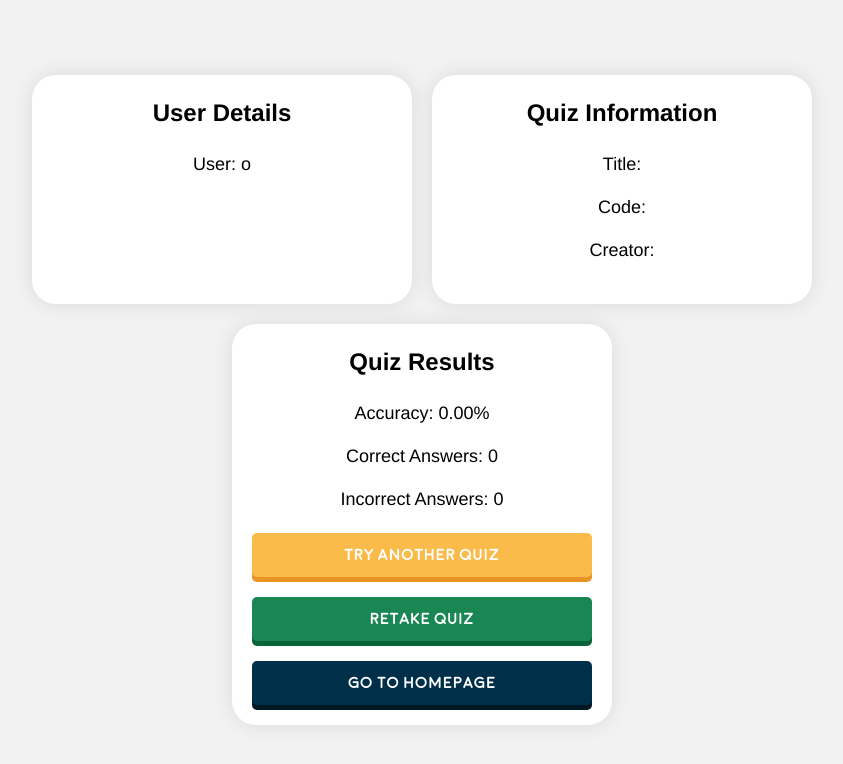
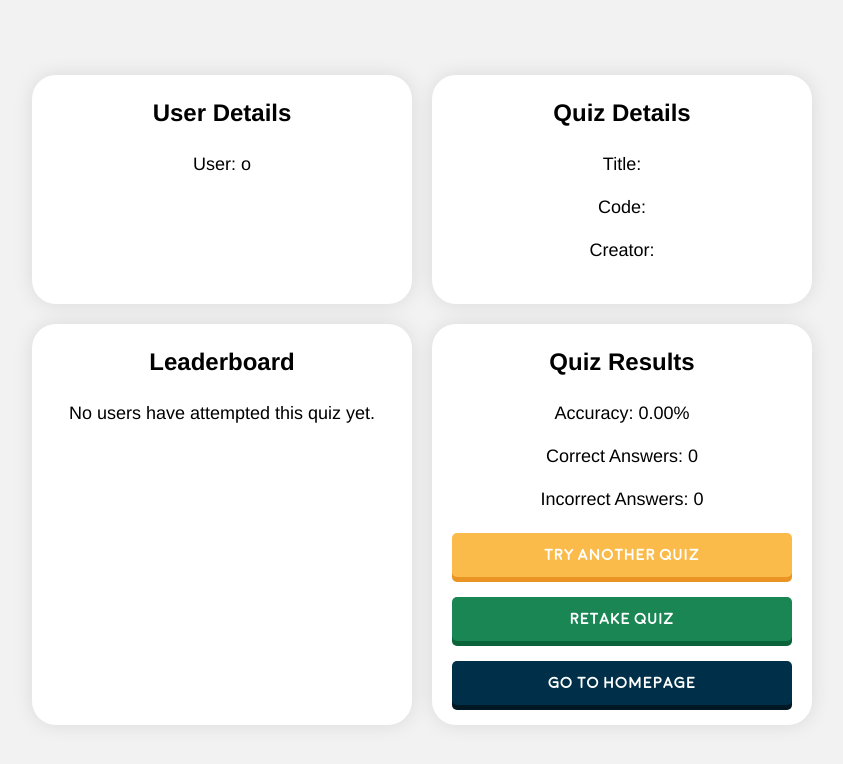
Before and after one commit to bakaraw/QuizWebsite, a PHP site: page /scoreQuiz.php?quizCode=106 in a window 1280 px wide. Shown: the top 764 px of the page, without its empty margins (218-1061 px from the left). Run offline with PHP 8.4, Linux system fonts and the light colour scheme; a user stored in the database is signed in; data comes from the database, SQL or seed files in the repository.

Commit message:
Update scoreQuiz.php

```diff
--- a/scoreQuiz.php
+++ b/scoreQuiz.php
@@ -18,12 +18,11 @@
                 if ($question) {
                     $totalQuestions++;
 
-                    // Assuming 'ChoiceA', 'ChoiceB', etc., are the column names in the database
                     if ($question['questiontype'] == "MCQ") {
-                        $correctAnswerColumn = $question['answer']; // e.g., "ChoiceA"
-                        $correctAnswerColumn = strtolower($correctAnswerColumn); // to lowercase
-                        $correctAnswerColumn = substr($correctAnswerColumn, 0, -1) . strtoupper(substr($correctAnswerColumn, -1)); // Capitalize last letter
-                        $correctAnswer = $question[$correctAnswerColumn]; // Access the content
+                        $correctAnswerColumn = $question['answer'];
+                        $correctAnswerColumn = strtolower($correctAnswerColumn);
+                        $correctAnswerColumn = substr($correctAnswerColumn, 0, -1) . strtoupper(substr($correctAnswerColumn, -1));
+                        $correctAnswer = $question[$correctAnswerColumn];
 
                         if (strcasecmp(trim($userAnswer), trim($correctAnswer)) == 0) {
                             $correctAnswers++;
@@ -37,48 +36,36 @@
             }
         }
 
-        // Calculate accuracy
         $accuracy = ($totalQuestions > 0) ? ($correctAnswers / $totalQuestions) * 100 : 0;
 
-        // Fetch quiz information
         $quizInfoStmt = $pdo->prepare("SELECT title, code, creator FROM quizlisttable WHERE code = ?");
         $quizInfoStmt->execute([$quizCode]);
         $quizInfo = $quizInfoStmt->fetch(PDO::FETCH_ASSOC);
 
-
-        // Fetch the existing score, if any
         $stmt = $pdo->prepare("SELECT score FROM quiz_scores WHERE username = ? AND code = ?");
         $stmt->execute([$username, $quizCode]);
+
         if ($stmt->rowCount() > 0) {
             $row = $stmt->fetch(PDO::FETCH_ASSOC);
             $existingScore = $row['score'];
             $cumulativeScore = $correctAnswers;
 
-            // Update the cumulative score
             $updateStmt = $pdo->prepare("UPDATE quiz_scores SET score = ? WHERE username = ? AND code = ?");
             $updateStmt->execute([$cumulativeScore, $username, $quizCode]);
         } else {
-            // If no existing score, insert the new score as is
             $insertStmt = $pdo->prepare("INSERT INTO quiz_scores (username, code, score) VALUES (?, ?, ?)");
             $insertStmt->execute([$username, $quizCode, $correctAnswers]);
         }
 
-        // decrese attempts when submitting
         $decrement_value = 1;
-        // Prepare and execute the SELECT query
         $stmt = $pdo->prepare("SELECT max_attempts FROM quizlisttable WHERE code = :quizcode");
         $stmt->bindParam(':quizcode', $quizCode);
         $stmt->execute();
 
-        // Check if there are rows returned by the SELECT query
         if ($stmt->rowCount() > 0) {
-            // Fetch the result
             $row = $stmt->fetch(PDO::FETCH_ASSOC);
 
-            // Check if max_attempts is not unlimited (-1)
             if ($row['max_attempts'] != -1) {
-                // Prepare and execute the UPDATE query
-
                 $updateStmt = $pdo->prepare("UPDATE user_quiz_attempts SET remaining_attempts = remaining_attempts - :decrement_value WHERE username = :username AND quizcode = :quizcode");
                 $updateStmt->bindParam(':username', $username);
                 $updateStmt->bindParam(':quizcode', $quizCode);
@@ -117,19 +104,18 @@
             flex-direction: column;
             align-items: center;
             max-width: 800px;
-            /* Adjust the max-width as needed */
             width: 90%;
         }
 
         .user-quiz-info {
             display: flex;
+            flex-wrap: wrap;
             justify-content: space-between;
             width: 100%;
         }
 
         .panel {
             background-color: white;
-            /* Change to white */
             border-radius: 1.5rem;
             box-shadow: 0 0 20px rgba(0, 0, 0, 0.1);
             padding: 20px;
@@ -137,15 +123,15 @@
             text-align: center;
             color: black;
             width: calc(50% - 20px);
-            /* Make all panels the same width as the user details panel */
             box-sizing: border-box;
-            /* Include padding in the width */
         }
 
         .user-details,
-        .quiz-results {
-            width: 100%;
-            /* Full width for user details and quiz results panels */
+        .leaderboard-panel,
+        .quiz-results,
+        .quiz-details {
+            width: calc(50% - 20px);
+            box-sizing: border-box;
         }
 
         .summary-heading {
@@ -167,100 +153,129 @@
             font-size: 16px;
             text-decoration: none;
             display: block;
-            /* Display buttons as block elements */
             margin-top: 20px;
             padding: 10px 20px;
             border-radius: 5px;
             transition: background-color 0.3s;
             width: 100%;
-            /* Make all buttons the same width */
         }
 
         .try-again {
             background-color: #fbbb4b;
-            /* Change to desired color */
             color: white;
-            /* Text color for better contrast */
         }
 
         .try-again:hover {
             background-color: #ec9424;
-            /* Hover color for "Try Another Quiz" */
         }
 
         .retake-quiz {
             background-color: #198653;
-            /* Change to desired color */
             color: white;
-            /* Text color for better contrast */
         }
 
         .retake-quiz:hover {
             background-color: #0b633a;
-            /* Hover color for "Retake Quiz" */
         }
 
         .view-leaderboard {
             background-color: #3498db;
-            /* Default color */
             color: white;
-            /* Text color for better contrast */
         }
 
         .view-leaderboard:hover {
             background-color: #bdc3c7;
         }
+
+        .leaderboard-table {
+            width: 100%;
+        }
     </style>
-
-
-
 </head>
 
 <body>
 
     <div class="summary-container">
         <div class="user-quiz-info">
-            <div class="panel">
+            <div class="panel user-details">
                 <div class="summary-heading">User Details</div>
                 <div class="summary-text">
-                    <p>User:
-                        <?= $username ?>
-                    </p>
+                    <p>User: <?= $username ?></p>
                 </div>
             </div>
 
-            <div class="panel">
-                <div class="summary-heading">Quiz Information</div>
+            <div class="panel quiz-details">
+                <div class="summary-heading">Quiz Details</div>
                 <div class="summary-text">
-                    <p>Title:
-                        <?= $quizInfo['title'] ?>
-                    </p>
-                    <p>Code:
-                        <?= $quizInfo['code'] ?>
-                    </p>
-                    <p>Creator:
-                        <?= $quizInfo['creator'] ?>
-                    </p>
+                    <p>Title: <?= $quizInfo['title'] ?></p>
+                    <p>Code: <?= $quizInfo['code'] ?></p>
+                    <p>Creator: <?= $quizInfo['creator'] ?></p>
                 </div>
             </div>
-        </div>
 
-        <div class="panel">
-            <div class="summary-heading">Quiz Results</div>
-            <div class="summary-text">
-                <p>Accuracy:
-                    <?= number_format($accuracy, 2) ?>%
-                </p>
-                <p>Correct Answers:
-                    <?= $correctAnswers ?>
-                </p>
-                <p>Incorrect Answers:
-                    <?= $totalQuestions - $correctAnswers ?>
-                </p>
+            <div class="panel leaderboard-panel">
+                <div class="summary-heading">Leaderboard</div>
+                <div class="summary-text">
+                    <?php
+                    $quizcode = $quizInfo['code'];
+
+                    $sql = "SELECT username, score,
+                            DENSE_RANK() OVER (ORDER BY score DESC) AS rank
+                            FROM quiz_scores WHERE code=:quizcode LIMIT 5";
+                    $stmt = $pdo->prepare($sql);
+                    $stmt->bindParam(':quizcode', $quizcode);
+                    $stmt->execute();
+
+                    if ($stmt->rowCount() > 0): ?>
+                        <table class="table leaderboard-table">
+                            <thead>
+                                <tr>
+                                    <th scope="col">Rank</th>
+                                    <th scope="col">Username</th>
+                                    <th scope="col">Score</th>
+                                </tr>
+                            </thead>
+                            <tbody>
+                                <?php
+                                while ($row = $stmt->fetch(PDO::FETCH_ASSOC)) {
+                                    $rank = $row['rank'];
+                                    $username = $row['username'];
+                                    $score = $row['score'];
+
+                                    ?>
+                                    <tr>
+                                        <td>
+                                            <?php echo $rank; ?>
+                                        </td>
+                                        <td>
+                                            <?php echo $username; ?>
+                                        </td>
+                                        <td>
+                                            <?php echo $score; ?>
+                                        </td>
+                                    </tr>
+                                    <?php
+                                }
+                                ?>
+                            </tbody>
+                        </table>
+                    <?php else: ?>
+                        <p>No users have attempted this quiz yet.</p>
+                    <?php endif; ?>
+                </div>
             </div>
-            <a href="List.php" class="btn btn-primary try-again">Try Another Quiz</a>
-            <a href="answerQuiz.php?code_for_quiz=<?= $quizCode ?>" class="btn btn-success retake-quiz">Retake Quiz</a>
-            <a href="index.php" class="btn btn-info view-leaderboard">Go to Homepage</a>
+
+            <div class="panel quiz-results">
+                <div class="summary-heading">Quiz Results</div>
+                <div class="summary-text">
+                    <p>Accuracy: <?= number_format($accuracy, 2) ?>%</p>
+                    <p>Correct Answers: <?= $correctAnswers ?></p>
+                    <p>Incorrect Answers: <?= $totalQuestions - $correctAnswers ?></p>
+                </div>
+                <a href="List.php" class="btn btn-primary try-again">Try Another Quiz</a>
+                <a href="answerQuiz.php?code_for_quiz=<?= $quizCode ?>" class="btn btn-success retake-quiz">Retake Quiz</a>
+                <a href="index.php" class="btn btn-info view-leaderboard">Go to Homepage</a>
+            </div>
         </div>
     </div>
 
```
